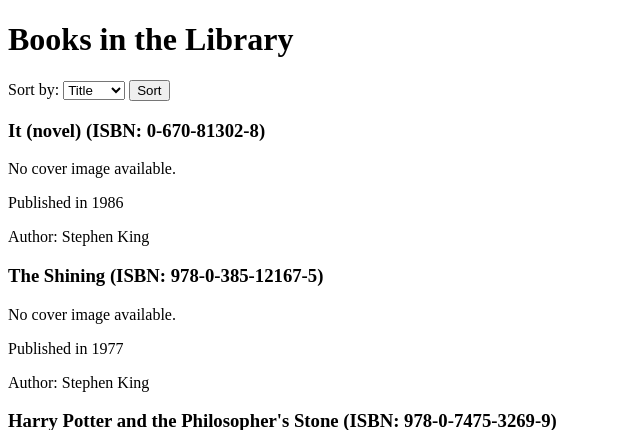
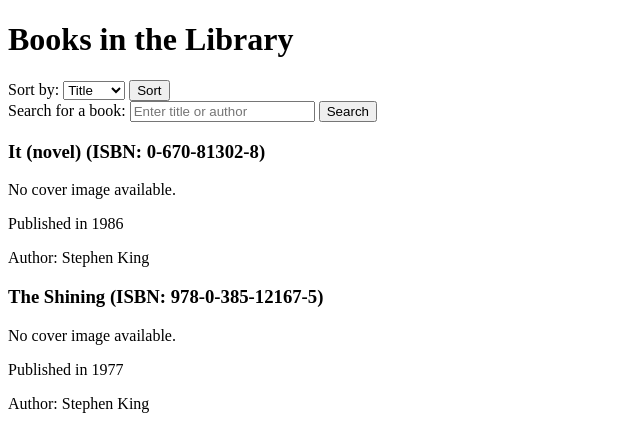
Before and after one commit to kayeffemm/BookAlchemy, a Flask app: template templates/home.html in a window 1280 px wide. Shown: the top 430 px of the page, without its empty margins (0-640 px from the left). Run offline with Flask 3, Linux system fonts and the light colour scheme; the template is opened without the code that fills it: values that come from a table or form of the project are taken from there, others are empty.

Commit message:
Add search functionality

```diff
--- a/app.py
+++ b/app.py
@@ -85,14 +85,21 @@
     Fetches all books from the database, queries Open Library API to get cover images
     for each book, and renders the home page with books and their covers.
     """
+    search_query = request.args.get('search_query', '')
     sort_by = request.args.get('sort_by', 'title')  # Default to sorting by title
 
-    if sort_by == 'author':
-        # Sort by author name (using join to access the related Author table)
-        books = Book.query.join(Author).order_by(Author.name).all()
+    if search_query:
+        # Search books where title or author's name matches the search query
+        books = Book.query.join(Author).filter(
+            (Book.title.ilike(f'%{search_query}%')) |
+            (Author.name.ilike(f'%{search_query}%'))
+        ).all()
     else:
-        # Sort by title
-        books = Book.query.order_by(Book.title).all()
+        # Sort books by title or author name
+        if sort_by == 'author':
+            books = Book.query.join(Author).order_by(Author.name).all()
+        else:
+            books = Book.query.order_by(Book.title).all()
 
 
     for book in books:
@@ -101,9 +108,9 @@
         response = requests.get(f'https://covers.openlibrary.org/b/isbn/{clean_isbn}-L.jpg')
 
         if response.status_code == 200:
-            book.cover_image_url = response.url  # Set the URL if the image is found
+            book.cover_image_url = response.url
         else:
-            book.cover_image_url = None  # If no image is found, set to None
+            book.cover_image_url = None
 
     return render_template('home.html', books=books)
 
--- a/templates/home.html
+++ b/templates/home.html
@@ -19,6 +19,13 @@
       <input type="submit" value="Sort">
     </form>
 
+        <!-- Search Form -->
+    <form action="/" method="GET">
+      <label for="search_query">Search for a book:</label>
+      <input type="text" id="search_query" name="search_query" placeholder="Enter title or author" />
+      <input type="submit" value="Search">
+    </form>
+
     {% if books %}
       {% for book in books %}
         <div>
```
